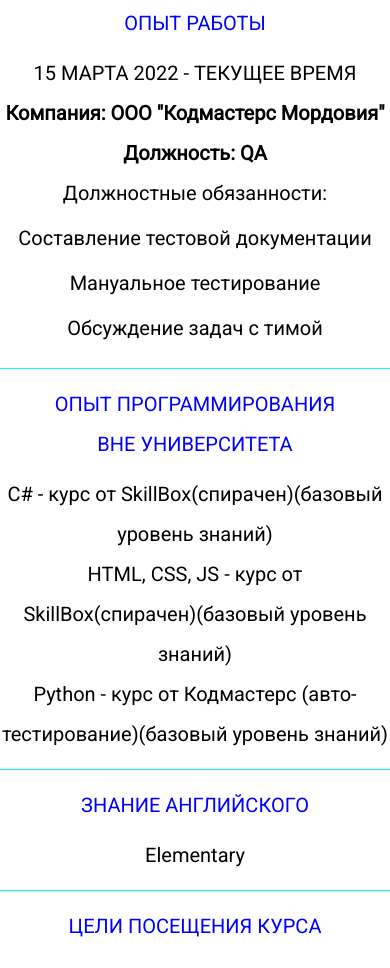
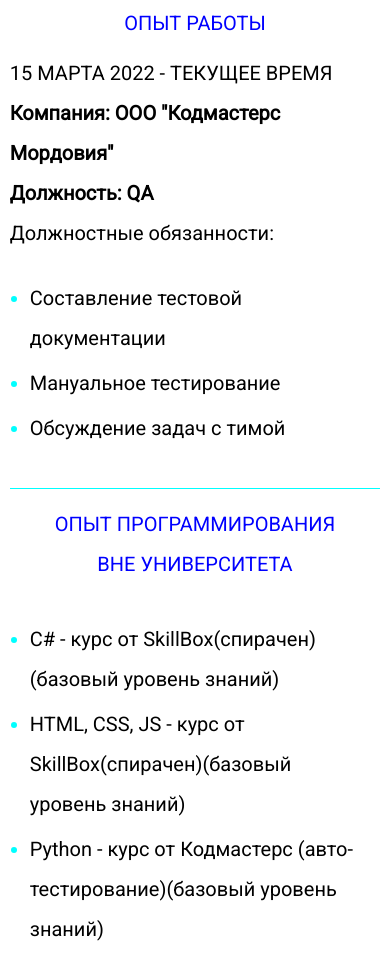
Before and after one commit to DanielNautilus/CDM_FRONT_FirstTry, a plain HTML site: page index.html in a window 390 px wide. Shown: the part 1032-2000 px from the top of the page. Drawn offline with Linux system fonts and the light colour scheme.

Commit message:
fix !important for mobile and short add adptive

```diff
--- a/index.html
+++ b/index.html
@@ -3,6 +3,7 @@
 <html lang="ru">
 <head>
     <meta charset="UTF-8">
+    <meta name="viewport" content="width=device-width; initial-scale=1.0">
     <title>Daniel Yurtaev</title>
     <link rel="stylesheet" href="styles.css">
     <!--Fonts-->
@@ -13,7 +14,8 @@
 <body>
     <div class="main-container">
         <div class="general-information">
-            <div>
+<!--todo:Rewrite-->
+            <div class="avatar">
                 <img src="me1.jpg" class="general-information__avatar" alt="Avatar">
             </div>
 
@@ -89,9 +91,11 @@
                     Опыт программирования <br> вне университета
                 </div>
                 <div class="container__content container__content_proportion">
-                    C# - курс от SkillBox(спирачен)(базовый уровень знаний)<br>
-                    HTML, CSS, JS - курс от SkillBox(спирачен)(базовый уровень знаний)<br>
-                    Python - курс от Кодмастерс (авто-тестирование)(базовый уровень знаний)<br>
+                    <ul class="list">
+                        <li class="list__item">C# - курс от SkillBox(спирачен)(базовый уровень знаний)</li>
+                        <li class="list__item">HTML, CSS, JS - курс от SkillBox(спирачен)(базовый уровень знаний)</li>
+                        <li class="list__item">Python - курс от Кодмастерс (авто-тестирование)(базовый уровень знаний)</li>
+                    </ul>
                 </div>
             </div>
             <div class="container divider">
--- a/styles.css
+++ b/styles.css
@@ -15,6 +15,7 @@
 body{
     margin: 0;
 }
+/*Main body*/
 .main-container{
     padding-top: 40px;
     font: normal 16px 'Roboto', sans-serif;
@@ -27,7 +28,7 @@ body{
 .general-information{
     display: flex;
     justify-content: space-between;
-    padding-top: 0 !important;
+    padding-top: 0;
     margin-bottom: 15px;
 }
 .general-information__avatar{
@@ -50,6 +51,9 @@ body{
 }
 .container__theme{
     text-transform: uppercase;
+    width: 25%; /*may be this is misstake - delete*/
+    margin-right: 10px;
+    font-weight: 500;
 }
 .focussed{
     font-weight: 800;
@@ -68,7 +72,7 @@ body{
 .color-accent{
     color: blue;
 }
-
+/*May be better use hr tag?*/
 .divider{
     border-top: 1px aqua solid;
 }
@@ -82,6 +86,7 @@ body{
 /*For list*/
 .list{
     margin: 0;
+    padding: 20px;
 }
 .list__item{
     margin: 5px 0;
@@ -89,30 +94,32 @@ body{
 .list__item::marker{
     color: aqua;
 }
-
+/*Media scalling*/
 @media (max-width: 900px) {
     .main-container{
         padding-top: 20px;
         font: normal 20px 'Roboto', sans-serif;
-        /*лучше внутри body иметь контейнер с max-width, на сам body вешать ограничения - плохая практика, body должен соответствовать размерам окна браузера*/
-        /*и баги напрямую будут связаны с js кодом в основном который будет некорректно рассчитывать размеры допустимого пространства*/
-        max-width: 100%;
-        width: 100%;
-        margin: 0 0;
+        display: flex;
+        align-content: center;
+        flex-direction: column;
+        max-width: 95%;
         line-height: 2;
     }
     .general-information, .container{
         flex-direction: column;
         align-content: center;
+    }
+    /*todo:rewrite*/
+    .general-information .avatar,.main-info__fio{
         text-align: center;
-    }
-    .main-info__info-value, .list{
-        margin: 0;
-        padding: 0;
     }
     .container__theme{
         padding: 0 0 10px 0;
+        text-align: center;
+        margin: 0;
+        width: 100%;
     }
+
     .main-info_proportion, .container__content_proportion{
         width: 100%;
     }
```
